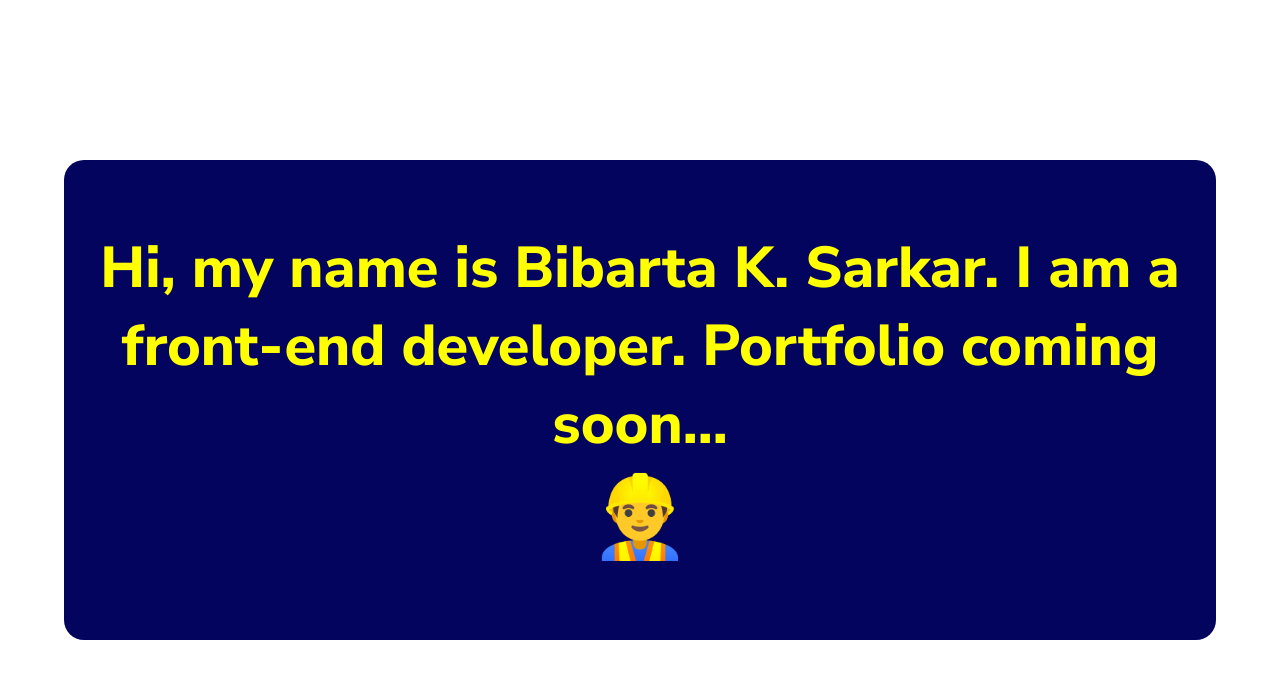
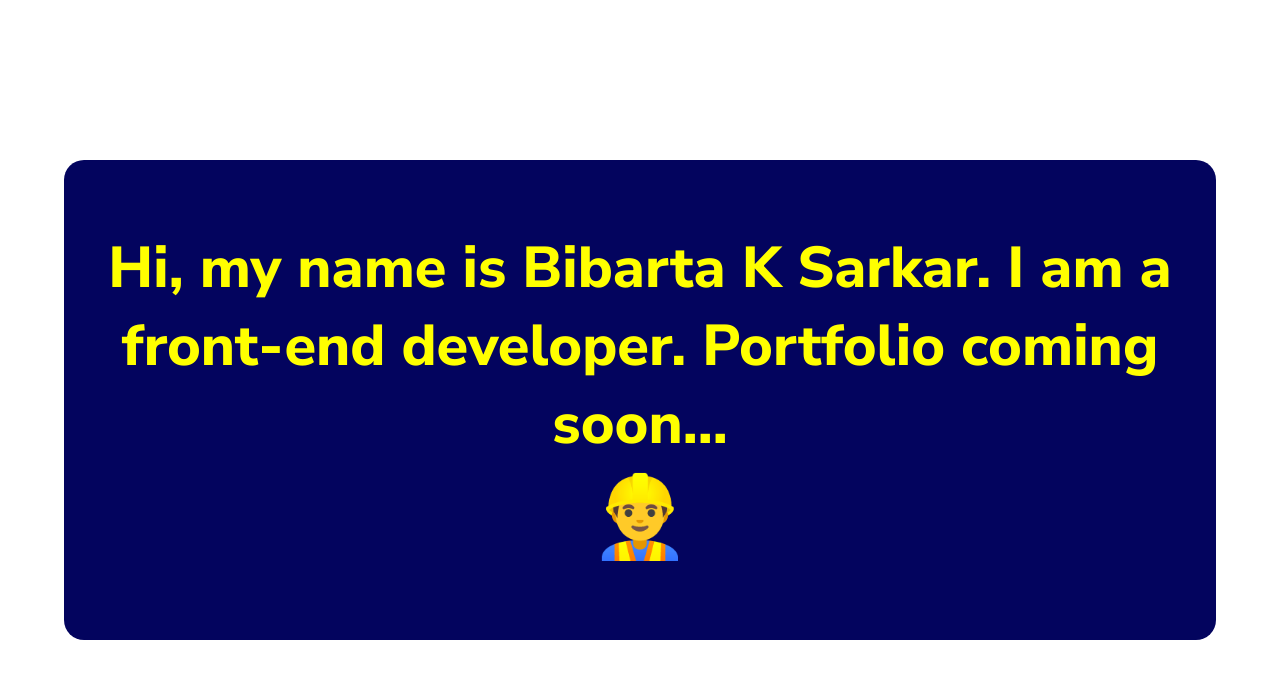
Before and after one commit to bibartaks/portfolio, a plain HTML site: page index.html in a window 1280 px wide. Drawn offline with Linux system fonts and the light colour scheme.

Commit message:
update some mistakes

```diff
--- a/index.html
+++ b/index.html
@@ -16,7 +16,7 @@
   <body>
     <header>
       <h1>
-        Hi, my name is Bibarta K. Sarkar. I am a front-end developer. Portfolio
+        Hi, my name is Bibarta K Sarkar. I am a front-end developer. Portfolio
         coming soon...
       </h1>
     </header>
```
